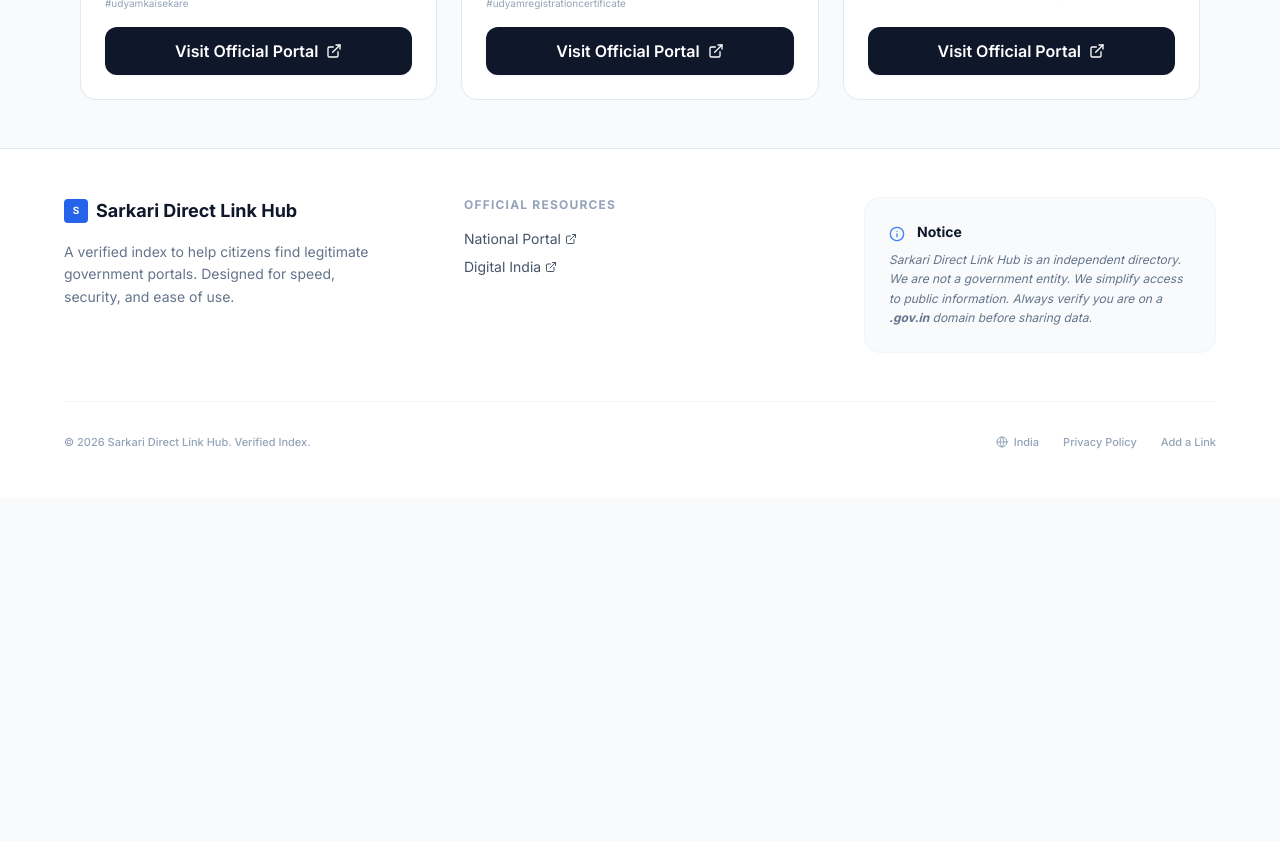
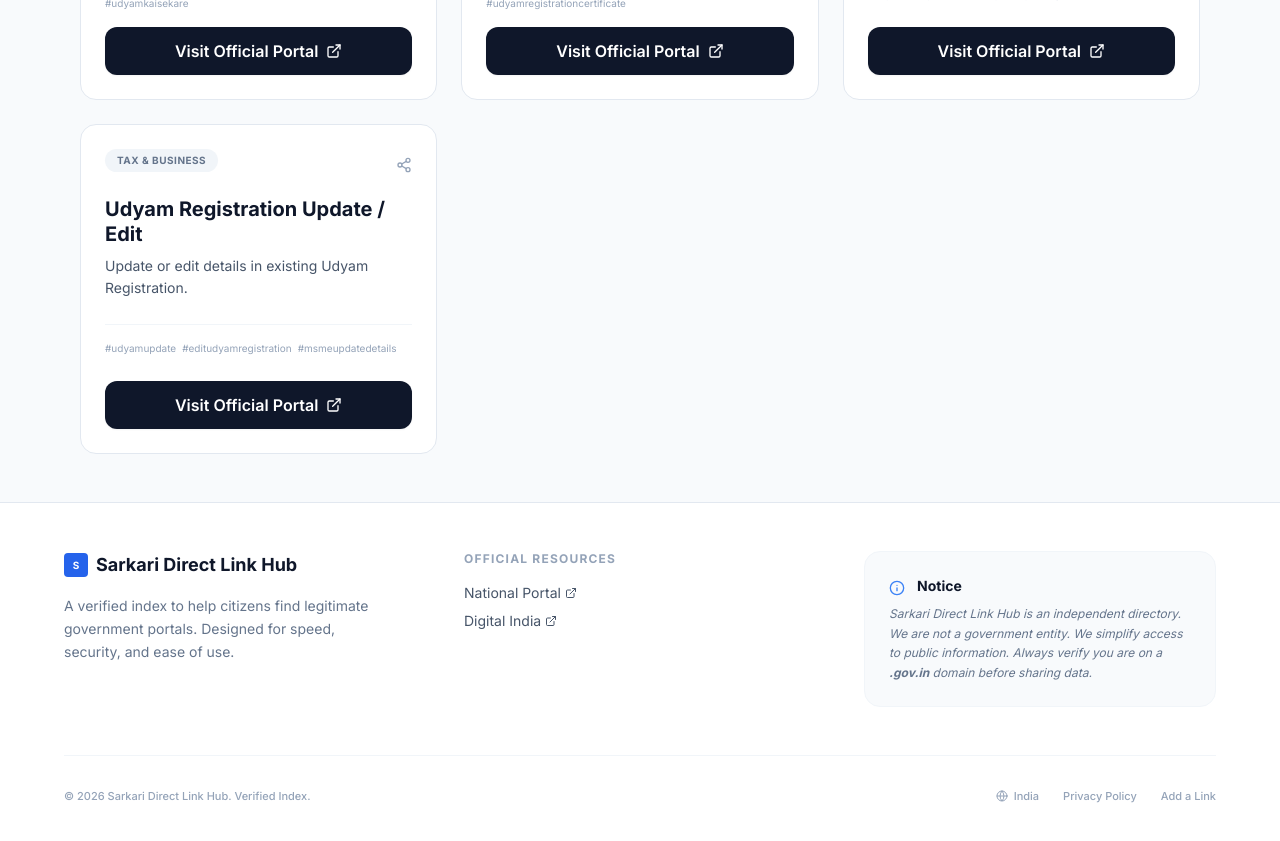
Before and after one commit to Shivam-kumar-coder/sarkari-links-hub, a React (Vite) app: page / in a window 1280 px wide. Shown: the part 2060-2901 px from the top of the page. Before the commit the page ends 2558 px from the top, so only its background shows below. Built offline with nearby package versions, Linux system fonts and the light colour scheme.

Commit message:
Update links.ts

```diff
--- a/data/links.ts
+++ b/data/links.ts
@@ -115,11 +115,19 @@
     keywords: ["udyam certificate download","msme certificate print","udyam registration certificate","udyam certificate pdf","print udyam certificate"]
   },
   {
-    id: "22",
+    id: "15",
     title: "Udyam Registration Verify",
     url: "https://udyamregistration.gov.in/VerifyUdyamRegistration.aspx",
     category: "Tax & Business",
     description: "Verify authenticity of Udyam Registration using Udyam number.",
     keywords: ["udyam verify","msme verify","udyam registration check","udyam number verify","msme certificate verify"]
+  },
+  {
+    id: "23",
+    title: "Udyam Registration Update / Edit",
+    url: "https://udyamregistration.gov.in/UdyamRegistration.aspx",
+    category: "Tax & Business",
+    description: "Update or edit details in existing Udyam Registration.",
+    keywords: ["udyam update","edit udyam registration","msme update details","change mobile in udyam","update udyam certificate"]
   }
 ];
```
